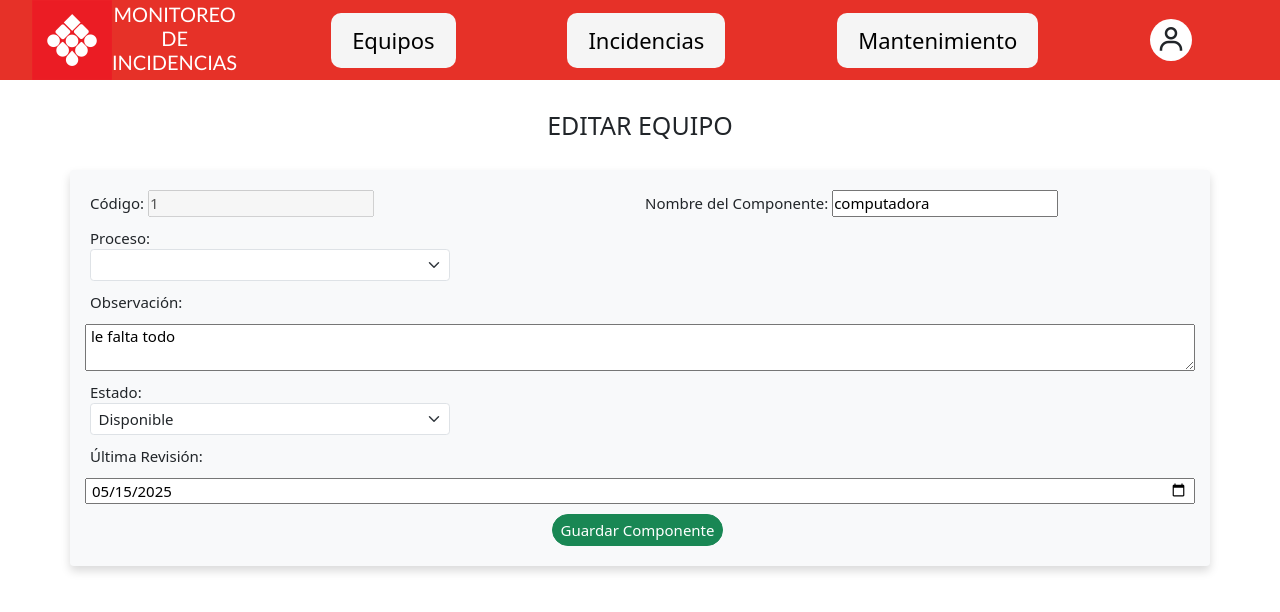
After one commit to fabiannarios/Sistema_BRIP, a PHP site: page /editarequipo.php?id_equipo=1 in a window 1280 px wide. The commit adds this page. Shown: the top 612 px of the page. Run offline with PHP 8.4, Linux system fonts and the light colour scheme; data comes from the database, SQL or seed files in the repository; tables that the repository leaves empty or names only in its code hold one stand-in row (values such as "Sample post"); data that the repository does not hold is empty; a stand-in replaces the project's code that opens the database connection.

Commit message:
Unos cuantos cambios

```diff
--- a/config/procesar.php
+++ b/config/procesar.php
@@ -30,7 +30,7 @@ if ($_SERVER["REQUEST_METHOD"] == "POST") {
                 VALUES ('$codigo', '$nombre', '$id_proceso', '$observacion', '$estado', '$fecha_revision')";
 
         if ($conn->query($sql) === TRUE) {
-            header("Location:../tabla.php");
+            header("Location:../equipos.php");
         } else {
             echo "Error al registrar el componente: " . $conn->error;
         }
--- a/css/header.css
+++ b/css/header.css
@@ -1,11 +1,15 @@
 
-a{
-    font-family:'Gill Sans', 'Gill Sans MT', Calibri, 'Trebuchet MS', sans-serif;
-}
 
 img{
     max-width: 100%;
 }
+
+.header-pequiven{
+    background-color:  #e63128 ;
+    max-width: 100%;
+}
+
+
 
 .header-pequiven i{
     font-size: 3rem;
@@ -16,28 +20,67 @@ img{
     border-radius: 50%;
 }
 
-
-.header-pequiven{
-    background-color:  #e63128 ;
-    max-width: 100%;
-}
-
-.contenedor{
+.contenedor-header{
     display: flex;
     justify-content: space-between;
     margin: 0 auto;
     max-width: 95%;
 }
 
+
+@media (max-width: 1144px) {
+    .contenedor-header{
+        display: block;
+        align-content: center;
+    }
+   }
+
 .logo-pequiven{
+    display: flex;
+   width: 12%;
+}
+
+@media (max-width: 1144px) {
+    .logo-pequiven{
+        display: flex;
+        width: 100%;
+        justify-content: center;
+    }
+   }
+
+
+.logo-pequiven a{
+ font-family:'Gill Sans', 'Gill Sans MT', Calibri, 'Trebuchet MS', sans-serif;
+    text-decoration: none !important;
+    display: flex;
+}
+
+.logo-pequiven h2{
+    color: rgb(255, 255, 255);
+    text-transform: uppercase;
+   align-self: center;
+}
+
+.logo-pequiven img{
     width: 80px;
-    margin-right: 20px;
+
 }
 
 .navbar-pequiven{
     width: 80%;
     display: flex;
     justify-content: space-around;
+
+
+}
+
+@media (max-width: 1144px) {
+    .navbar-pequiven{
+        display: flex;
+        width: 100%;
+        justify-content: space-between;
+        margin-bottom: 20px;
+    }
 
 }
 
@@ -58,3 +101,7 @@ border-radius: 10px;
 -webkit-transform: scale(1.3) ;
 -moz-transform: scale(1.3) ;
 }
+
+.titulo-header{
+    color: black;
+}
--- a/css/tabla.css
+++ b/css/tabla.css
@@ -15,7 +15,7 @@ h2 {
 
 /* Estilo de la tabla para Pequiven */
 table.pequiven-table {
-    width: 90%;
+    width: 90% !important;
     margin: 0 auto;
     border-collapse: collapse;
     box-shadow: 0 2px 5px rgba(0,0,0,0.1);
--- /dev/null
+++ b/editarequipo.php
@@ -0,0 +1,95 @@
+<!DOCTYPE html>
+<html lang="es">
+
+<head>
+    <meta charset="UTF-8">
+    <meta http-equiv="X-UA-Compatible" content="IE=edge">
+    <meta name="viewport" content="width=device-width, initial-scale=1.0">
+    <title>Registrar componente</title>
+    <link rel="icon" href="./css/img/favicon.ico" sizes="any" />
+    <link rel="stylesheet" href="./datatable/datatables1.css">
+    <link href="./css/tabla.css" rel="stylesheet">
+    <link href='./inicio.css' rel='stylesheet'>
+    <link href="./css/header.css" rel="stylesheet">
+    <link href='./css/bootstrap.css' rel='stylesheet'>
+    <link href='./css/boxicons-2.1.4/css/boxicons.css' rel='stylesheet'>
+
+</head>
+<body>
+  <?php
+  include_once('./config/conecxion_bd.php');
+  include_once('./header.php');
+  $sql= "SELECT * FROM equipos WHERE id_equipo =".$_REQUEST['id_equipo'];
+
+  $resultado = $conexion->query($sql);
+
+  $row = $resultado->fetch_assoc();
+
+  ?>
+
+<input type="hidden" id="codigo" name="codigo"  value="<?php echo $row['id_equipo'] ?> "  required>
+
+<div class=" text-center my-5">
+    <h1> EDITAR EQUIPO</h1>
+</div>
+
+
+  <form class="row g-3 container-sm mt-4 mx-auto px-4 py-3 shadow p-3 mb-5 bg-body-tertiary rounded form-registro" action="./config/actualizarequipo.php" method="POST">
+
+            <div class="col-md-6">
+                <label for="codigo">Código:</label>
+                <input type="text" id="codigo" name="codigo"  value="<?php echo $row['id_equipo'] ?> " disabled  required>
+            </div>
+
+            <div class="col-md-6">
+                <label for="nombre">Nombre del Componente:</label>
+                <input type="text" id="nombre" name="nombre" value="<?php echo $row['nombre'] ?>" required>
+            </div>
+
+            <div class="col-md-4">
+                <label for="proceso">Proceso:</label>
+                <select class="form-select fs-4" id="proceso" name="proceso">
+                    <?php
+                        $sql1 = "SELECT * FROM procesos WHERE id_proceso =". $row['id_proceso'];
+                        $resultado1 = $conexion->query($sql1);
+
+                        $row1 = $resultado1->fetch_assoc();
+
+                        echo "<option selected value='". $row1['id_proceso']."'>".$row1['nombre_proceso']."</option>";
+
+                        $sql2 = "SELECT * FROM procesos";
+                        $resultado2 = $conexion->query($sql2);
+
+                        while ($fila = $resultado2->fetch_array()){
+                            echo "<option value='".$fila['id_proceso']."'>".$fila['nombre_proceso']."</option>";
+                        }
+
+
+                    ?>
+                </select>
+
+            </div>
+            <label for="observacion">Observación:</label>
+            <textarea id="observacion" name="observacion" ><?php echo $row['observacion'] ?></textarea>
+
+            <div class="col-md-4">
+                <label for="estado">Estado:</label>
+                <select class="form-select fs-4" id="estado" name="estado">
+                    <option  value="verde">Disponible</option>
+                    <option value="amarillo">Baja Confiabilidad</option>
+                    <option value="rojo">No Disponible</option>
+                </select>
+            </div>
+            <label for="fecha_revision">Última Revisión:</label>
+            <input type="date" id="fecha_revision" name="fecha_revision" value="<?php echo $row['ultima_revision'] ?>">
+
+            <div class="col-12 my-3 text-center">
+                <button type="submit" class="btn btn-success fs-4 rounded-pill">Guardar Componente</button>
+            </div>
+            <input type="hidden" id="codigo" name="codigo"  value="<?php echo $row['id_equipo'] ?> "  required>
+
+        </form>
+
+
+</body>
+</html>
--- a/header.php
+++ b/header.php
@@ -1,23 +1,23 @@
 <header>
 
-    <div class="container-fluid container-logo">
+    <div class="header-pequiven">
+        <div class="contenedor-header">
 
-        <i class='bx bx-webcam'></i>
-        <h1 class="logo text-center"><a href="./inicio.php">Monitoreo de Incidencias</a></h1>
-    </div>
-
-    <div class="header-pequiven">
-        <div class="contenedor">
-            <img class="logo-pequiven" src="./css/img/pequiven_logo.jpg" alt="">
+            <div class="logo-pequiven">
+            <a href="./inicio.php">
+            <img src="./css/img/pequiven_logo.jpg" alt="">
+                <h2 class="titulo-header">Monitoreo de Incidencias</h2>
+                </a>
+            </div>
 
             <nav class="navbar-pequiven">
-                <a class="nav-link active" aria-current="page" href="tabla.php">Equipos</a>
+                <a class="nav-link active" aria-current="page" href="equipos.php">Equipos</a>
                 <a class="nav-link" href="#">Incidencias</a>
                 <a class="nav-link" href="#">Mantenimiento</a>
-
+                 <i class='bx bx-user' ></i>
             </nav>
 
-            <i class='bx bx-user' ></i>
+
         </div>
 </div>
 
--- a/inicio.php
+++ b/inicio.php
@@ -6,11 +6,12 @@
     <meta http-equiv="X-UA-Compatible" content="IE=edge">
     <meta name="viewport" content="width=device-width, initial-scale=1.0">
     <title>Inicio</title>
+
     <link rel="icon" href="./css/img/favicon.ico" sizes="any" />
     <link href='./inicio.css' rel='stylesheet'>
-    <link rel="stylesheet" href="./css/header.css">
     <link href='./css/bootstrap.css' rel='stylesheet'>
     <link href='./css/boxicons-2.1.4/css/boxicons.css' rel='stylesheet'>
+    <link rel="stylesheet" href="./css/header.css">
 </head>
 
 <body>
```
Also changed, not shown: actualizar.php (deleted, +0 -31 lines), config/actualizarequipo.php (added, +32 -0 lines), config/eliminarequipo.php (added, +20 -0 lines), eliminar.php (deleted, +0 -17 lines), equipos.php (renamed from tabla.php, +37 -24 lines), descartarequipo.php (added).
